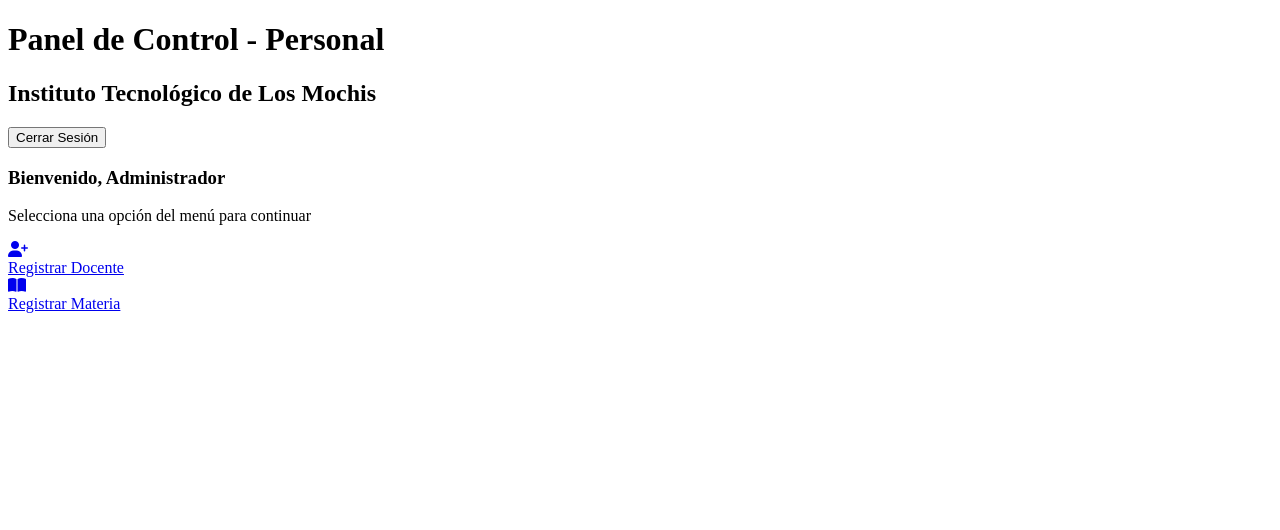
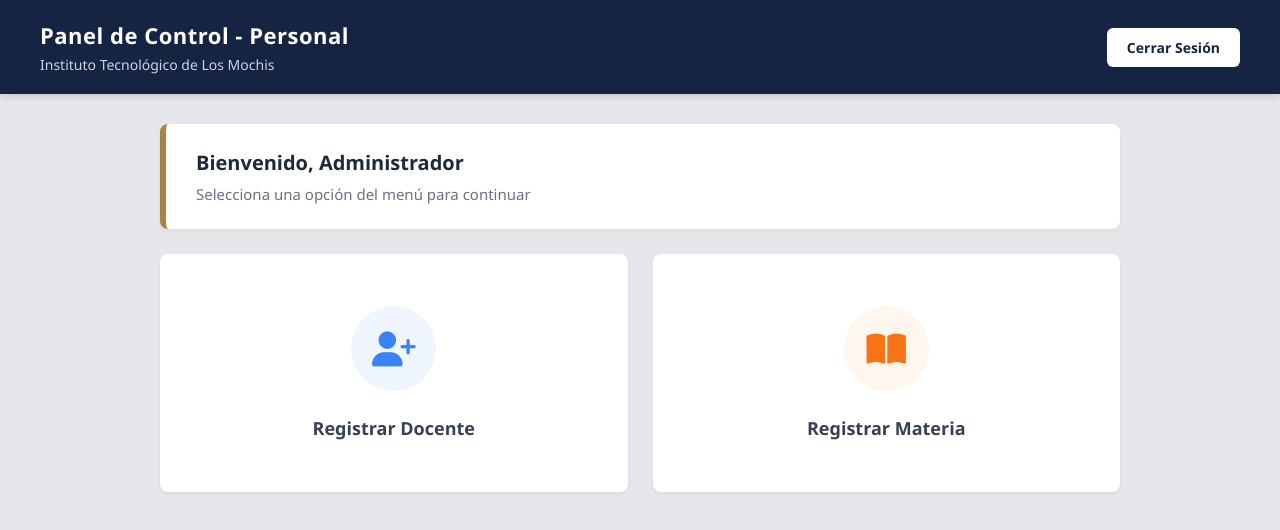
Before and after one commit to AleHiguera/LosPOP-1, a website: page login/panel-personal.html in a window 1280 px wide. Drawn offline with Linux system fonts and the light colour scheme.

Commit message:
añadi estilos al panel de personal administrativo

```diff
--- /dev/null
+++ b/estilos/panel-personal-estilos.css
@@ -0,0 +1,133 @@
+* {
+    margin: 0;
+    padding: 0;
+    box-sizing: border-box;
+    font-family: 'Segoe UI', Tahoma, Geneva, Verdana, sans-serif;
+}
+
+body {
+    background-color: #e5e7eb;
+    min-height: 100vh;
+}
+
+/* --- ENCABEZADO AZUL --- */
+.admin-header {
+    background-color: #162444;
+    color: white;
+    display: flex;
+    justify-content: space-between;
+    align-items: center;
+    padding: 20px 40px;
+    box-shadow: 0 4px 6px rgba(0, 0, 0, 0.1);
+}
+
+.header-titles h1 {
+    font-size: 22px;
+    font-weight: 600;
+    margin-bottom: 5px;
+    letter-spacing: 0.5px;
+}
+
+.header-titles h2 {
+    font-size: 14px;
+    font-weight: 400;
+    color: #cbd5e0;
+}
+
+.btn-logout-admin {
+    background-color: #ffffff;
+    color: #162444;
+    border: none;
+    padding: 10px 20px;
+    border-radius: 6px;
+    font-size: 14px;
+    font-weight: 600;
+    cursor: pointer;
+    transition: background-color 0.3s;
+}
+
+.btn-logout-admin:hover {
+    background-color: #f1f5f9;
+}
+
+/* --- CONTENEDOR CENTRAL --- */
+.admin-container {
+    max-width: 1000px;
+    margin: 30px auto;
+    padding: 0 20px;
+    display: flex;
+    flex-direction: column;
+    gap: 25px;
+}
+
+/* --- TARJETA DE BIENVENIDA --- */
+.welcome-banner {
+    background: #ffffff;
+    border-radius: 8px;
+    padding: 25px 30px;
+    box-shadow: 0 2px 4px rgba(0, 0, 0, 0.05);
+    border-left: 6px solid #a88444;
+}
+
+.welcome-banner h3 {
+    color: #1f2937;
+    font-size: 20px;
+    margin-bottom: 8px;
+}
+
+.welcome-banner p {
+    color: #6b7280;
+    font-size: 15px;
+}
+
+/* --- CUADRÍCULA DE BOTONES --- */
+.action-grid {
+    display: grid;
+    grid-template-columns: 1fr 1fr;
+    gap: 25px;
+}
+
+.action-card {
+    background: #ffffff;
+    border-radius: 8px;
+    padding: 50px 20px;
+    text-align: center;
+    text-decoration: none;
+    box-shadow: 0 2px 4px rgba(0, 0, 0, 0.05);
+    border: 2px solid transparent;
+    transition: all 0.3s ease;
+}
+
+.action-card:hover {
+    transform: translateY(-5px);
+    box-shadow: 0 10px 15px rgba(0, 0, 0, 0.1);
+    border-color: #162444;
+}
+
+.icon-circle {
+    width: 85px;
+    height: 85px;
+    border-radius: 50%;
+    display: flex;
+    align-items: center;
+    justify-content: center;
+    margin: 0 auto 25px auto;
+    font-size: 35px;
+}
+
+.icon-blue {
+    background-color: #eff6ff;
+    color: #3b82f6;
+}
+
+.icon-orange {
+    background-color: #fff7ed;
+    color: #f97316;
+}
+
+.action-card span {
+    display: block;
+    color: #374151;
+    font-size: 18px;
+    font-weight: 600;
+}
--- a/login/panel-personal.html
+++ b/login/panel-personal.html
@@ -4,7 +4,7 @@
     <meta charset="UTF-8">
     <meta name="viewport" content="width=device-width, initial-scale=1.0">
     <title>Panel de Control Personal - ITLM</title>
-    <link rel="stylesheet" href="panel-style.css">
+    <link rel="stylesheet" href="../estilos/panel-personal-estilos.css">
     <link rel="stylesheet" href="https://cdnjs.cloudflare.com/ajax/libs/font-awesome/6.4.0/css/all.min.css">
 </head>
 <body>
```
